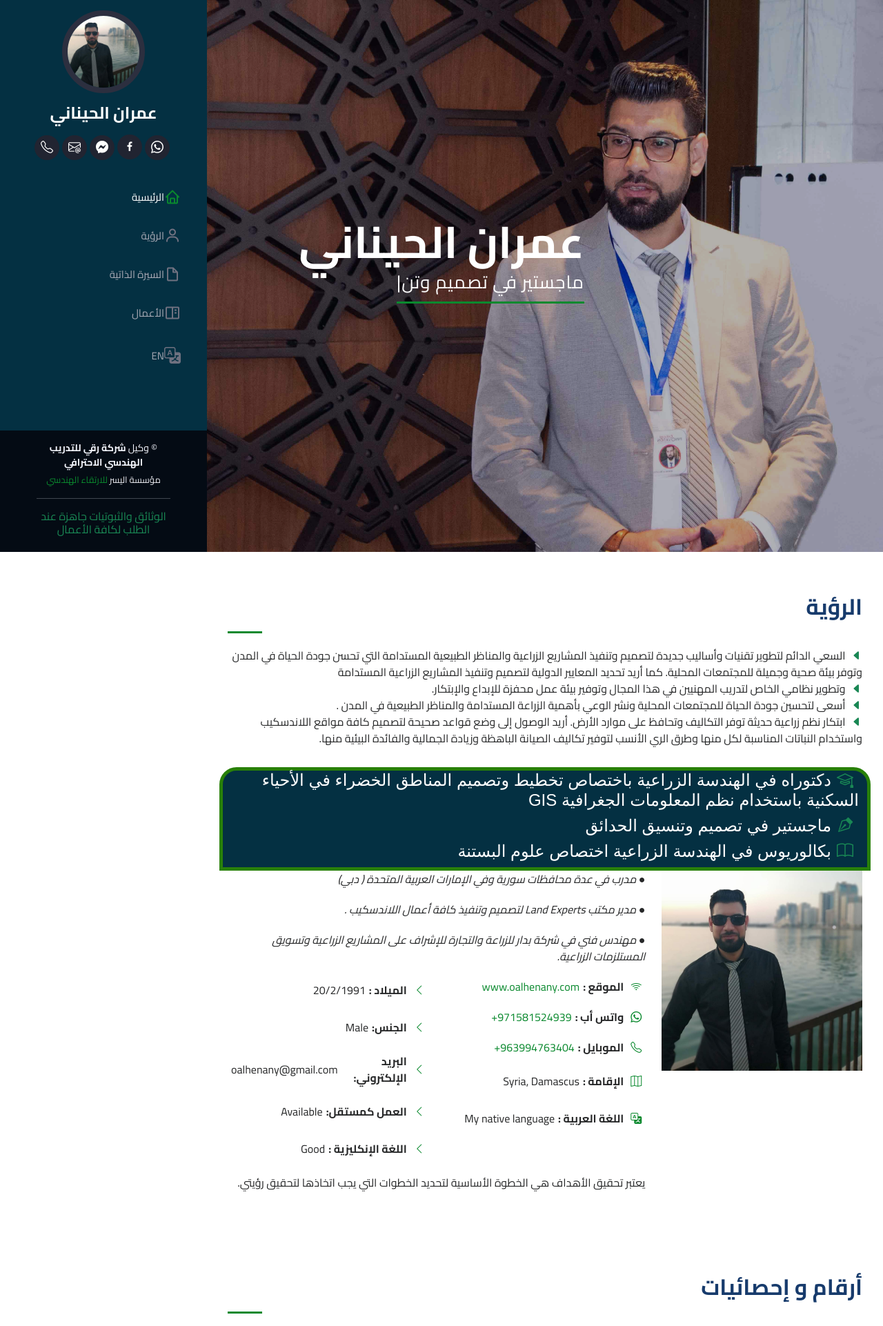
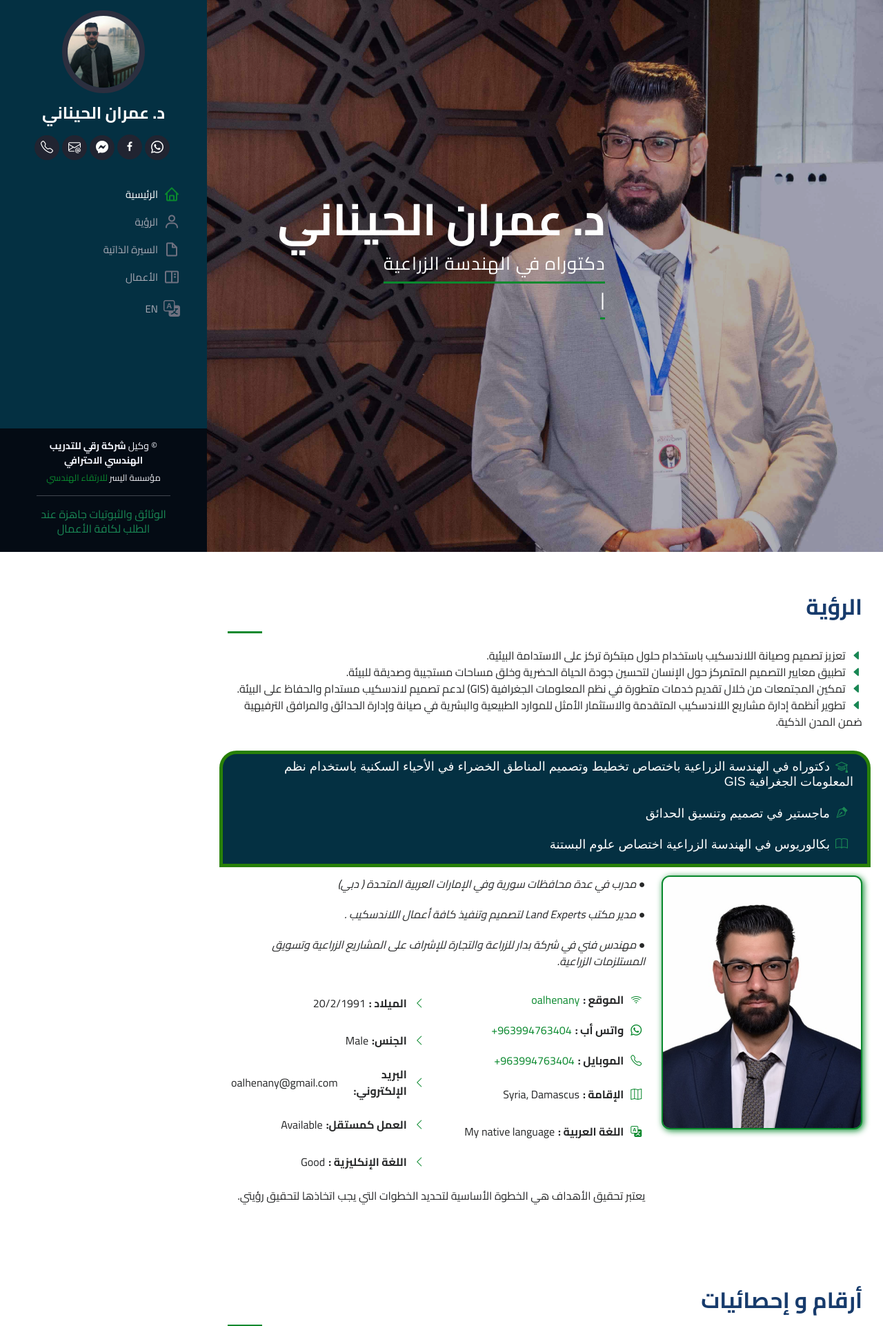
Before and after one commit to tammamalbony/oalhenany.tiptreks.com, a PHP site: page / in a window 1280 px wide. Shown: the top 1922 px of the page at 69% size. Run offline with PHP 8.4, Linux system fonts and the light colour scheme.

Commit message:
updates content and styles

```diff
--- a/assets/css/style.css
+++ b/assets/css/styles.css
@@ -174,8 +174,8 @@ h6 {
   display: flex;
   align-items: center;
   color: #a8a9b4;
-  padding: 12px 15px;
-  margin-bottom: 8px;
+  padding: 8px 16px;
+  margin-bottom: 0px;
   transition: 0.3s;
   font-size: 15px;
 }
@@ -184,6 +184,7 @@ h6 {
 .nav-menu a:focus i {
   font-size: 24px;
   padding-right: 8px;
+  padding-left: 8px;
   color: #6f7180;
 }
 
@@ -271,13 +272,15 @@ h6 {
   color: #fff;
   margin-bottom: 50px;
   font-size: 26px;
+  /* max-width: 60vw; */
   font-family: "Cairo", sans-serif;
 }
 
 #hero p span {
   color: #fff;
-  padding-bottom: 4px;
+  padding-bottom: 2px;
   letter-spacing: 1px;
+  line-height: 2;
   border-bottom: 3px solid var(--main-color);
 }
 
@@ -352,6 +355,7 @@ section {
 .about .content ul {
   list-style: none;
   padding: 0;
+  padding-top: 12px;
 }
 
 .about .content ul li {
@@ -655,7 +659,7 @@ section {
 
 .portfolio-details .portfolio-info {
   padding: 30px;
-  box-shadow: 0px 0 30px rgba(5, 13, 24, 0.08);
+  box-shadow: 9px 6px 30px rgba(5, 13, 24, 0.08);
 }
 
 .portfolio-details .portfolio-info h3 {
--- a/assets/css/userx.css
+++ b/assets/css/userx.css
@@ -7,7 +7,18 @@
 }
 
 
+.me-image{
 
+border: solid 2px;
+
+margin-top: 12px;
+
+border-color: #0a892e;
+
+border-radius: 12px;
+
+filter: drop-shadow(2px 2px 5px #0a892e);
+}
 /* ------------------------- Hero --------------------*/
 @media (max-width: 993px) {
     #hero {
@@ -40,3 +51,19 @@
 #lang-switch {
     z-index: 997;
 }
+
+footer h6 {
+    line-height: 21px;
+    font-size: medium;
+}
+
+.portfolio-details-slider >div >div{
+    border: solid 2px #0a892e;
+    border-radius: 11px;
+    background-image: linear-gradient(45deg, #0a892e, transparent);
+}
+
+#About_Edu h3, #About_Edu h4, #About_Edu h5 {
+    font-size:large;
+    padding:8px;
+}
--- a/config.php
+++ b/config.php
@@ -35,32 +35,33 @@ $statusTexts = [
 // Portfolio categories
 $Cats = [
     1 => [
-        'en' => '',
+        'en' => 'Work',
         'ar' => 'عمل',
-        'dis' => ['en' => '', 'ar' => 'أعمال'],
+        'dis' => ['en' => 'Works', 'ar' => 'أعمال'],
     ],
     2 => [
-        'en' => '',
+        'en' => 'Project',
         'ar' => 'مشروع',
-        'dis' => ['en' => '', 'ar' => 'مشاريع'],
+        'dis' => ['en' => 'Projects', 'ar' => 'مشاريع'],
     ],
     3 => [
-        'en' => '',
+        'en' => 'Course',
         'ar' => 'دورة',
-        'dis' => ['en' => '', 'ar' => 'دورات'],
+        'dis' => ['en' => 'Courses', 'ar' => 'دورات'],
     ],
     4 => [
-        'en' => '',
+        'en' => 'Event',
         'ar' => 'فعالية',
-        'dis' => ['en' => '', 'ar' => 'فعاليات'],
+        'dis' => ['en' => 'Events', 'ar' => 'فعاليات'],
     ],
 ];
+
 
 // Mapping used for Isotope filters
 $catFilters = [
     1 => 'work',
     2 => 'project',
     3 => 'course',
-    4 => 'view'
+    4 => 'event'
 ];
 ?>
--- a/index.php
+++ b/index.php
@@ -35,7 +35,7 @@
           </div>
         </div>
         <div class="row">
-          <div class="col-12 text-right text-white bg" dir="rtl" id="About_Edu">
+          <div class="col-12 text-right text-white bg" <?php echo $lang === 'ar' ? 'rtl' : 'ltr'; ?> id="About_Edu">
             <style>
               #About_Edu h3,
               #About_Edu h4,
@@ -55,8 +55,8 @@
               <h4><i class="bi <?php echo $item['icon']; ?> mx-2 text-success"></i><?php echo langText($item['text']); ?></h4>
             <?php } ?>
           </div>
-          <div class="col-lg-4" data-aos="fade-right">
-            <img src="./Pro/profile.jpg" class="img-fluid" alt="">
+          <div class="col-lg-4 " data-aos="fade-right">
+            <img src="./Pro/me.jpeg" class="img-fluid me-image" alt="">
           </div>
           <div class="col-lg-8 pt-4 pt-lg-0 content" data-aos="fade-left">
 
@@ -296,7 +296,7 @@
                 </div>
               </div>
               <div class="portfolio-links ">
-                <a href="<?php echo $rootlink ."/". $item['I'] . " .jpg"; ?>" data-gallery="portfolioGallery"
+                <a href="<?php echo $rootlink ."/". $item['I'] . ".jpg"; ?>" data-gallery="portfolioGallery"
                   class="portfolio-lightbox" data-title="
                   <?php echo langText($item['S']); ?>"><i class="bi bi-zoom-in"></i>
                 </a>
--- a/user_data.php
+++ b/user_data.php
@@ -16,22 +16,54 @@ $footer_data = [
 ];
 
 $names = [
-    'ar' => 'عمران الحيناني',
-    'en' => 'Omran Al Henany'
+    'ar' => 'د. عمران الحيناني',
+    'en' => 'Dr. Omran Al Henany'
 ];
 
+
 $heroItems = [
-    ['en' => 'Agricultural Engineer', 'ar' => 'مهندس زراعي'],
+    [
+        'en' => 'Doctorate in Agricultural Engineering
+        <br>
+        in the Department of Horticultural Sciences,
+        <br>
+         specializing in the planning and design of urban green spaces
+         <br>
+          using GIS applications',
+        'ar' => 'دكتوراه في الهندسة الزراعية
+                <br>
+                في قسم علوم البستنة
+                <br>
+                باختصاص تخطيط و تصميم المناطق الخضراء في المدن
+                <br>
+                باستخدام تطبيقات GIS'
+    ],
     ['en' => 'Master’s Degree in Garden Design and Landscaping', 'ar' => 'ماجستير في تصميم وتنسيق الحدائق'],
-    ['en' => 'Doctorate in Public Site Planning and Design', 'ar' => 'دكتوراه في تخطيط و تصميم المواقع العامة']
+    [
+        'en' => 'Doctor Engineer',
+        'ar' => 'الدكتور المهندس'
+    ]
 ];
 
 $visionPoints = [
-    ['en' => 'Constantly striving to develop new techniques and methods for designing and implementing sustainable agricultural and landscape projects that improve quality of life in cities and provide a healthy and beautiful environment for local communities. I also aim to establish international standards for the design and implementation of sustainable agricultural projects.', 'ar' => 'السعي الدائم لتطوير تقنيات وأساليب جديدة لتصميم وتنفيذ المشاريع الزراعية والمناظر الطبيعية المستدامة التي تحسن جودة الحياة في المدن وتوفر بيئة صحية وجميلة للمجتمعات المحلية. كما أريد تحديد المعايير الدولية لتصميم وتنفيذ المشاريع الزراعية المستدامة'],
-    ['en' => 'And to develop my own system for training professionals in this field and providing a work environment that encourages creativity and innovation.', 'ar' => 'وتطوير نظامي الخاص لتدريب المهنيين في هذا المجال وتوفير بيئة عمل محفزة للإبداع والإبتكار.'],
-    ['en' => 'I seek to improve the quality of life for local communities and raise awareness of the importance of sustainable agriculture and landscaping in cities.', 'ar' => 'أسعى لتحسين جودة الحياة للمجتمعات المحلية ونشر الوعي بأهمية الزراعة المستدامة والمناظر الطبيعية في المدن .'],
-    ['en' => 'To innovate modern agricultural systems that reduce costs and preserve earth resources. I want to establish proper guidelines for designing all landscape sites, using the appropriate plants for each, and the most suitable irrigation methods to minimize maintenance costs while enhancing their aesthetic and environmental benefits.', 'ar' => 'ابتكار نظم زراعية حديثة توفر التكاليف وتحافظ على موارد الأرض. أريد الوصول إلى وضع قواعد صحيحة لتصميم كافة مواقع اللاندسكيب واستخدام النباتات المناسبة لكل منها وطرق الري الأنسب لتوفير تكاليف الصيانة الباهظة وزيادة الجمالية والفائدة البيئية منها.']
+    [
+        'en' => 'Enhancing landscape design and maintenance through innovative solutions focused on environmental sustainability.',
+        'ar' => 'تعزيز تصميم وصيانة اللاندسكيب باستخدام حلول مبتكرة تركز على الاستدامة البيئية.'
+    ],
+    [
+        'en' => 'Applying human-centered design standards to improve the quality of urban life and create responsive, eco-friendly spaces.',
+        'ar' => 'تطبيق معايير التصميم المتمركز حول الإنسان لتحسين جودة الحياة الحضرية وخلق مساحات مستجيبة وصديقة للبيئة.'
+    ],
+    [
+        'en' => 'Empowering communities by providing advanced services in Geographic Information Systems (GIS) to support sustainable landscape design and environmental conservation.',
+        'ar' => 'تمكين المجتمعات من خلال تقديم خدمات متطورة في نظم المعلومات الجغرافية (GIS) لدعم تصميم لاندسكيب مستدام والحفاظ على البيئة.'
+    ],
+    [
+        'en' => 'Developing advanced landscape project management systems and optimizing the use of natural and human resources in maintaining parks and recreational facilities within smart cities.',
+        'ar' => 'تطوير أنظمة إدارة مشاريع اللاندسكيب المتقدمة والاستثمار الأمثل للموارد الطبيعية والبشرية في صيانة وإدارة الحدائق والمرافق الترفيهية ضمن المدن الذكية.'
+    ],
 ];
+
 
 $aboutHighlights = [
     ['en' => 'Trainer in several Syrian governorates and in the United Arab Emirates (Dubai)', 'ar' => 'مدرب في عدة محافظات سورية وفي الإمارات العربية المتحدة ( دبي)'],
@@ -40,8 +72,8 @@ $aboutHighlights = [
 ];
 
 $contactInfoLeft = [
-    ["icon" => "bi-wifi",      "label" => ['en' => 'Website:',                   'ar' => "الموقع :"],          "href" => "http://oalhenany.com",         "text" => "www.oalhenany.com"],
-    ["icon" => "bi-whatsapp",  "label" => ['en' => 'WhatsApp:',                 'ar' => "واتس أب :"],         "href" => "https://wa.me/971581524939",  "text" => "+971581524939", "ltr" => true],
+    ["icon" => "bi-wifi",      "label" => ['en' => 'Website:',                   'ar' => "الموقع :"],          "href" => "https://oalhenany.tiptreks.com/",         "text" => "oalhenany"],
+    ["icon" => "bi-whatsapp",  "label" => ['en' => 'WhatsApp:',                 'ar' => "واتس أب :"],         "href" => "https://wa.me/963994763404",  "text" => "+963994763404", "ltr" => true],
     ["icon" => "bi-telephone", "label" => ['en' => 'Mobile:',                   'ar' => "الموبايل :"],        "href" => "tel:00963994763404",          "text" => "+963994763404", "ltr" => true],
     ["icon" => "bi-map",       "label" => ['en' => 'Residence:',                'ar' => "الإقامة :"],         "text" => "Syria, Damascus"],
     ["icon" => "bi-translate", "label" => ['en' => 'Arabic Language:',          'ar' => "اللغة العربية :"],    "text" => "My native language"]
@@ -73,6 +105,10 @@ $resumeIntroPoints = [
 ];
 
 $resumeHighlights = [
+    [
+        'en' => 'Doctorate in Agricultural Engineering in the Department of Horticultural Sciences, specializing in the planning and design of urban green spaces using GIS applications',
+        'ar' => 'دكتوراه في الهندسة الزراعية في قسم علوم البستنة باختصاص تخطيط و تصميم المناطق الخضراء في المدن باستخدام تطبيقات GIS'
+    ],
     ['en' => 'Master’s in Garden Design',                                         'ar' => 'ماجستير في تصميم الحدائق'],
     ['en' => 'Certified Trainer',                                                 'ar' => 'مدرب معتمد '],
     ['en' => 'Agent of Al-Yousser Urban Advancement Company in As-Suwayda',      'ar' => 'وكيل شركة اليسر للإرتقاء العمراني في السويداء'],
@@ -332,42 +368,42 @@ $all = [
 ];
 
 $Main = [
-    3  => ["S" => $all['2']['1']['S'],   "T" => "project", "I" => "2/1/A/".$im."(6)"],
-    4  => ["S" => $all['2']['2']['S'],   "T" => "project", "I" => "2/2/1/M/".$im."(1)"],
-    5  => ["S" => $all['2']['3']['S'],   "T" => "project", "I" => "2/3/W/".$im."(3)"],
-    6  => ["S" => $all['2']['4']['S'],   "T" => "project", "I" => "2/4/A/".$im."(3)"],
-    7  => ["S" => $all['2']['5']['S'],   "T" => "project", "I" => "2/5/A/".$im."(8)"],
-    8  => ["S" => $all['2']['6']['S'],   "T" => "project", "I" => "2/6/".$im."(2)"],
-    9  => ["S" => $all['2']['7']['S'],   "T" => "project", "I" => "2/7/2/A/".$im."(3)"],
-    10 => ["S" => $all['2']['8']['S'],   "T" => "project", "I" => "2/8/A/".$im."(4)"],
-    11 => ["S" => $all['2']['9']['S'],   "T" => "project", "I" => "2/9/A/".$im."(2)"],
-    12 => ["S" => $all['2']['10']['S'],  "T" => "project", "I" => "2/10/A/".$im."(8)"],
-    13 => ["S" => $all['2']['11']['S'],  "T" => "project", "I" => "2/11/A/".$im."(1)"],
-    14 => ["S" => $all['2']['12']['S'],  "T" => "project", "I" => "2/12/".$im."(2)"],
-    15 => ["S" => $all['2']['13']['S'],  "T" => "project", "I" => "2/13/D/".$im."(1)"],
-    16 => ["S" => $all['2']['14']['S'],  "T" => "project", "I" => "2/14/A/".$im."(2)"],
-    17 => ["S" => $all['2']['15']['S'],  "T" => "project", "I" => "2/15/D/".$im."(1)"],
-    18 => ["S" => $all['2']['16']['S'],  "T" => "project", "I" => "2/16/D/".$im."(1)"],
-    19 => ["S" => $all['2']['17']['S'],  "T" => "project", "I" => "2/17/".$im."(3)"],
-    20 => ["S" => $all['3']['1']['S'],   "T" => "course",  "I" => "3/1/".$im."(1)"],
-    1  => ["S" => $all['1']['1']['S'],   "T" => "work",    "I" => "1/1/".$im."(3)"],
-    2  => ["S" => $all['1']['2']['S'],   "T" => "work",    "I" => "1/2/".$im."(14)"],
-    21 => ["S" => $all['3']['2']['S'],   "T" => "course",  "I" => "3/2/".$im."(4)"],
-    22 => ["S" => $all['3']['3']['S'],   "T" => "course",  "I" => "3/3/".$im."(1)"],
-    23 => ["S" => $all['3']['4']['S'],   "T" => "course",  "I" => "3/4/".$im."(5)"],
-    24 => ["S" => $all['3']['5']['S'],   "T" => "course",  "I" => "3/5/".$im."(21)"],
-    25 => ["S" => $all['3']['6']['S'],   "T" => "course",  "I" => "3/6/".$im."(1)"],
-    26 => ["S" => $all['3']['7']['S'],   "T" => "course",  "I" => "3/7/".$im."(2)"],
-    27 => ["S" => $all['4']['1']['S'],   "T" => "View",    "I" => "4/1/".$im."(3)"],
-    28 => ["S" => $all['4']['2']['S'],   "T" => "View",    "I" => "4/2/".$im."(4)"],
-    29 => ["S" => $all['4']['3']['S'],   "T" => "View",    "I" => "4/3/".$im."(2)"],
-    30 => ["S" => $all['4']['4']['S'],   "T" => "View",    "I" => "4/4/".$im."(3)"]
+    3  => ["S" => $all['2']['1']['S'],   "T" => "project", "I" => "2/1/A/" . $im . "(6)"],
+    4  => ["S" => $all['2']['2']['S'],   "T" => "project", "I" => "2/2/1/M/" . $im . "(1)"],
+    5  => ["S" => $all['2']['3']['S'],   "T" => "project", "I" => "2/3/W/" . $im . "(3)"],
+    6  => ["S" => $all['2']['4']['S'],   "T" => "project", "I" => "2/4/A/" . $im . "(3)"],
+    7  => ["S" => $all['2']['5']['S'],   "T" => "project", "I" => "2/5/A/" . $im . "(8)"],
+    8  => ["S" => $all['2']['6']['S'],   "T" => "project", "I" => "2/6/" . $im . "(2)"],
+    9  => ["S" => $all['2']['7']['S'],   "T" => "project", "I" => "2/7/2/A/" . $im . "(3)"],
+    10 => ["S" => $all['2']['8']['S'],   "T" => "project", "I" => "2/8/A/" . $im . "(4)"],
+    11 => ["S" => $all['2']['9']['S'],   "T" => "project", "I" => "2/9/A/" . $im . "(2)"],
+    12 => ["S" => $all['2']['10']['S'],  "T" => "project", "I" => "2/10/A/" . $im . "(8)"],
+    13 => ["S" => $all['2']['11']['S'],  "T" => "project", "I" => "2/11/A/" . $im . "(1)"],
+    14 => ["S" => $all['2']['12']['S'],  "T" => "project", "I" => "2/12/" . $im . "(2)"],
+    15 => ["S" => $all['2']['13']['S'],  "T" => "project", "I" => "2/13/D/" . $im . "(1)"],
+    16 => ["S" => $all['2']['14']['S'],  "T" => "project", "I" => "2/14/A/" . $im . "(2)"],
+    17 => ["S" => $all['2']['15']['S'],  "T" => "project", "I" => "2/15/D/" . $im . "(1)"],
+    18 => ["S" => $all['2']['16']['S'],  "T" => "project", "I" => "2/16/D/" . $im . "(1)"],
+    19 => ["S" => $all['2']['17']['S'],  "T" => "project", "I" => "2/17/" . $im . "(3)"],
+    20 => ["S" => $all['3']['1']['S'],   "T" => "course",  "I" => "3/1/" . $im . "(1)"],
+    1  => ["S" => $all['1']['1']['S'],   "T" => "work",    "I" => "1/1/" . $im . "(3)"],
+    2  => ["S" => $all['1']['2']['S'],   "T" => "work",    "I" => "1/2/" . $im . "(14)"],
+    21 => ["S" => $all['3']['2']['S'],   "T" => "course",  "I" => "3/2/" . $im . "(4)"],
+    22 => ["S" => $all['3']['3']['S'],   "T" => "course",  "I" => "3/3/" . $im . "(1)"],
+    23 => ["S" => $all['3']['4']['S'],   "T" => "course",  "I" => "3/4/" . $im . "(5)"],
+    24 => ["S" => $all['3']['5']['S'],   "T" => "course",  "I" => "3/5/" . $im . "(21)"],
+    25 => ["S" => $all['3']['6']['S'],   "T" => "course",  "I" => "3/6/" . $im . "(1)"],
+    26 => ["S" => $all['3']['7']['S'],   "T" => "course",  "I" => "3/7/" . $im . "(2)"],
+    27 => ["S" => $all['4']['1']['S'],   "T" => "event",    "I" => "4/1/" . $im . "(3)"],
+    28 => ["S" => $all['4']['2']['S'],   "T" => "event",    "I" => "4/2/" . $im . "(4)"],
+    29 => ["S" => $all['4']['3']['S'],   "T" => "event",    "I" => "4/3/" . $im . "(2)"],
+    30 => ["S" => $all['4']['4']['S'],   "T" => "event",    "I" => "4/4/" . $im . "(3)"]
 ];
 
 $education = [
     'D' => [
         'title'       => ['en' => 'Doctorate in Horticultural Sciences', 'ar' => 'دكتوراه في علوم البستنة'],
-        'year'        => ['en' => '2019 - Present',                  'ar' => 'الأن - 2019'],
+        'year'        => '2025 - 2019',
         'university'  => ['en' => 'Faculty of Agricultural Engineering - University of Damascus', 'ar' => 'كلية الهندسة الزراعية - جامعة دمشق'],
         'description' => ['en' => 'To study green areas within residential neighborhoods using Geographic Information Systems to improve their urban environment.', 'ar' => 'لدراسة المناطق الخضراء ضمن الاحياء السكنية باستخدام نظم المعلومات الجغرافية لتحسين بيئتها العمرانية']
     ],
@@ -472,7 +508,11 @@ $expersinces =
             ]
         ],
         [
-        'location'    => ['en' => 'Engineering office for garden and irrigation network design', 'ar' => 'المكتب الهندسي لتصميم الحدائق وشبكات الري'],
+            'location'    =>
+            [
+                'en' => 'Landscaping Office for the Design, Implementation, and Maintenance of All Landscaping Works',
+                'ar' => 'مكتب Landscaping لتصميم وتنفيذ وصيانة كافة أعمال اللاندسكيب'
+            ],
             'date'        => ['en' => 'January 2017 - Present', 'ar' => '1/2017 - الأن'],
             'title'       => ['en' => 'Office Manager',           'ar' => 'مدير المكتب'],
             'description' => [
@@ -484,7 +524,7 @@ $expersinces =
         ],
         [
             'location'    => ['en' => 'Presidency of Damascus University (Damascus, Syria)', 'ar' => 'رئاسة جامعة دمشق (دمشق , سوريا )'],
-        'date'        => ['en' => 'December 2015 - September 2022',             'ar' => '12/2015 - 9/2022'],
+            'date'        => ['en' => 'December 2015 - November 2024',             'ar' => '12/2015 - 12/2024'],
             'title'       => ['en' => 'Engineer at the Directorate of Engineering Affairs', 'ar' => 'مهندس في مديرية الشؤون الهندسية'],
             'description' => [
                 ['en' => 'I prepare garden plans for the university’s affiliated colleges.', 'ar' => 'أعد مخططات للحدائق في الكليات التابعة للجامعة'],
@@ -645,5 +685,3 @@ $counterData = [
         "label" => ['en' => 'Hours of Theoretical and Practical Training', 'ar' => 'ساعات تدريب نظرية و عملية'],
     ],
 ];
-
-?>
--- a/website_data.php
+++ b/website_data.php
@@ -154,7 +154,7 @@ $head         = <<<HTML
 <link href="assets/vendor/boxicons/css/boxicons.min.css" rel="stylesheet">
 <link href="assets/vendor/glightbox/css/glightbox.min.css" rel="stylesheet">
 <link href="https://cdn.jsdelivr.net/npm/swiper@10/swiper-bundle.min.css" rel="stylesheet" >
-<link href="assets/css/style.css" rel="stylesheet">
+<link href="assets/css/styles.css" rel="stylesheet">
 <link href="assets/css/userx.css" rel="stylesheet">
 HTML;
 
```
Also changed, not shown: Pro/me.jpeg (added). Lines whose indentation alone changed are shown as unchanged.
